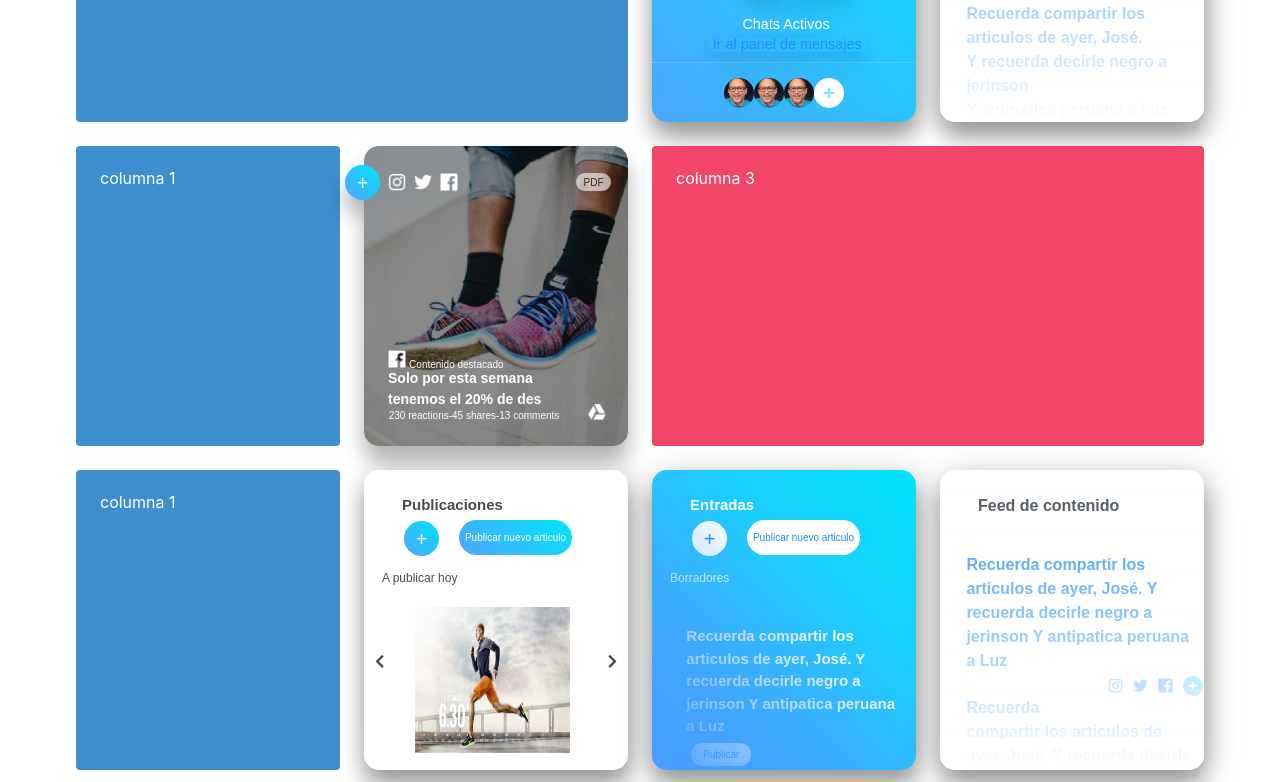
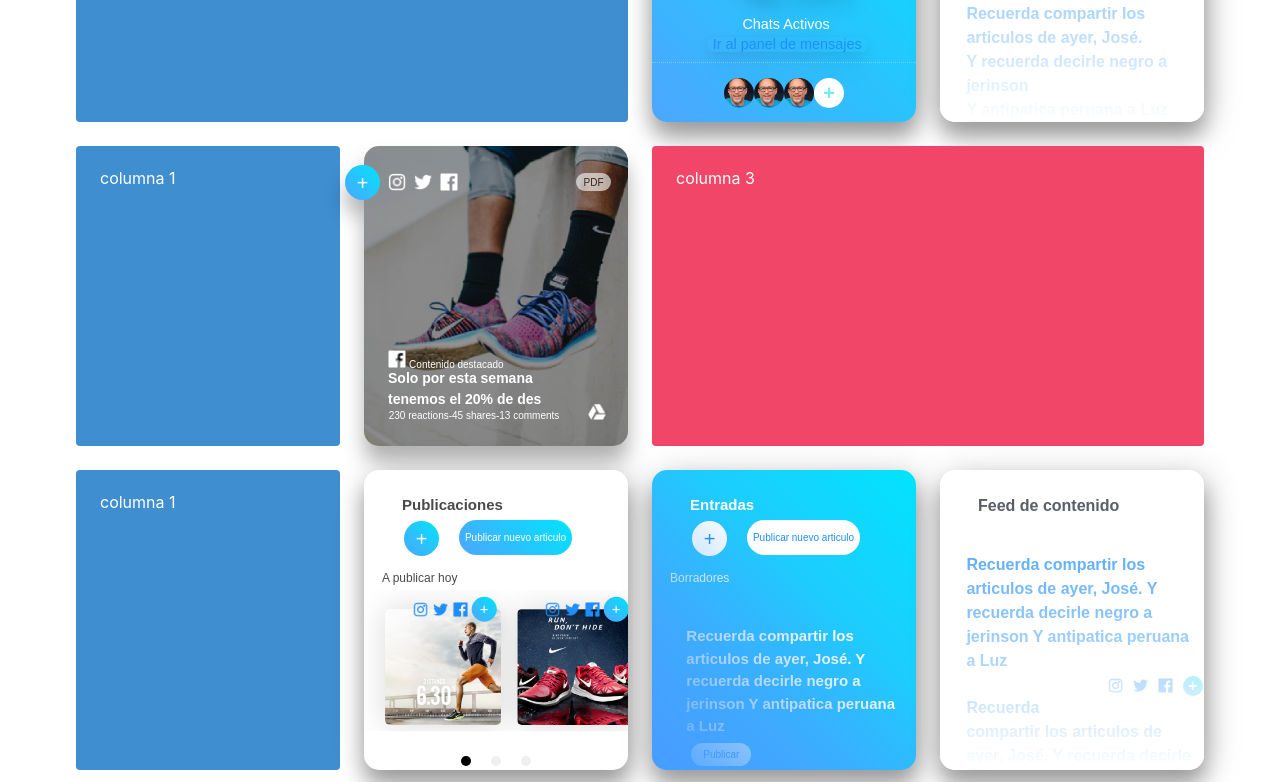
Before and after one commit to salazarcode/ivoryface, a Vue app: page /#/ in a window 1280 px wide. Shown: the part 278-1060 px from the top of the page. Built offline with nearby package versions, Linux system fonts and the light colour scheme.

Commit message:
carousel

```diff
--- a/package.json
+++ b/package.json
@@ -15,6 +15,7 @@
     "node-sass": "^4.9.0",
     "sass-loader": "^7.0.1",
     "vue": "^2.5.2",
+    "vue-carousel": "^0.8.1",
     "vue-router": "^3.0.1"
   },
   "devDependencies": {
--- a/src/components/sliderpubli.vue
+++ b/src/components/sliderpubli.vue
@@ -1,132 +1,145 @@
 <template>
-<div class="slideshow">
-  <ul class="slider">
-		<li>
-			<div class="sliderimagen">
-				<img src="../assets/recursos/foto-02.png" class="img"  >
+<carousel>
+  <slide>
+    <div class="contenedorbotones">
+    <img src="../assets/recursos/logo-instagram-azul.png">
+    <img src="../assets/recursos/logo-twitter-azul.png">
+    <img src="../assets/recursos/logo-facebook-azul.png">
+    <a class="mas">+</a>
     </div>
-    </li>
-    <li>
-        <div class="sliderimagen">
-          <img src="../assets/recursos/foto-03.png" class="img" >
+    <div class="contenedorimagen">
+   <img src="../assets/recursos/foto-02.png" class="img">
     </div>
-    </li>
-  </ul>
-  <div class="left">
-        <span class="fa fa-chevron-left"></span>
+  </slide>
+  <slide>
+    <div class="contenedorbotones dos">
+    <img src="../assets/recursos/logo-instagram-azul.png">
+    <img src="../assets/recursos/logo-twitter-azul.png">
+    <img src="../assets/recursos/logo-facebook-azul.png">
+    <a class="mas dos">+</a>
     </div>
+      <div class="contenedorimagen">
+        <img src="../assets/recursos/foto-03.png" class="img">
+      </div>
+  </slide>
+   <slide>
+        <div class="contenedorbotones tres">
+    <img src="../assets/recursos/logo-instagram-azul.png">
+    <img src="../assets/recursos/logo-twitter-azul.png">
+    <img src="../assets/recursos/logo-facebook-azul.png">
+    <a class="mas tres">+</a>
+    </div>
+     <div class="contenedorimagen">
+        <img src="../assets/recursos/foto-02.png" class="img">
+     </div>
+  </slide>
+   <slide>
+    <div class="contenedorbotones cuatro">
+    <img src="../assets/recursos/logo-instagram-azul.png">
+    <img src="../assets/recursos/logo-twitter-azul.png">
+    <img src="../assets/recursos/logo-facebook-azul.png">
+    <a class="mas cuatro">+</a>
+    </div>
+     <div class="contenedorimagen">
+        <img src="../assets/recursos/foto-03.png" class="img">
+     </div>
+  </slide>
+   <slide>
+     <div class="contenedorbotones cinco">
+    <img src="../assets/recursos/logo-instagram-azul.png">
+    <img src="../assets/recursos/logo-twitter-azul.png">
+    <img src="../assets/recursos/logo-facebook-azul.png">
+    <a class="mas cinco">+</a>
+    </div>
+      <div class="contenedorimagen">
+        <img src="../assets/recursos/foto-02.png" class="img">
+      </div>
+  </slide>
+</carousel>
+</template>
+<style lang="scss">
+$blanco:#fff;
+$negro:#000;
+$gris:#434B52;
+$azul:#1F8EFA;
+$verdea:#75EAFF;
+$degradado:linear-gradient(45deg, rgba(77,166,254,1) 0%, rgba(0,228,253,1) 100%);
 
-      <div class="right">
-        <span class="fa fa-chevron-right"></span>
-  </div>
-</div>
-</template>
-<script>
-export default {
-
+  .VueCarousel-inner {
+    //flex-basis: 327px !important;
+    position: relative;
   }
-$(document).ready(function(){
-	var imgItems = $('.slider li').length; // Numero de Slides
-	var imgPos = 1;
-
-	$('.slider li').hide(); // Ocultanos todos los slides
-	$('.slider li:first').show(); // Mostramos el primer slide
-	$('.pagination li:first').css({'color': '#CD6E2E'}); // Damos estilos al primer item de la paginacion
-
-	// Ejecutamos todas las funciones
-	$('.pagination li').click(pagination);
-	$('.right span').click(nextSlider);
-	$('.left span').click(prevSlider);
-
-
-
-	// FUNCIONES =========================================================
-
-	function pagination(){
-		var paginationPos = $(this).index() + 1; // Posicion de la paginacion seleccionada
-
-		$('.slider li').hide(); // Ocultamos todos los slides
-		$('.slider li:nth-child('+ paginationPos +')').fadeIn(); // Mostramos el Slide seleccionado
-
-		// Dandole estilos a la paginacion seleccionada
-		$('.pagination li').css({'color': '#858585'});
-		$(this).css({'color': '#CD6E2E'});
-
-		imgPos = paginationPos;
+.VueCarousel-slide{
+  position: relative;
+}
+  .VueCarousel-slide .contenedorimagen {
+    margin: 15px 10px 10px 2.1%;
+    //position: absolute;
+    transform: translate(18px, 4px);
+    width: 116px;
+    overflow: hidden;
+    height: 116px;
+    filter:drop-shadow(0px 0px 15px rgba(0, 0, 0, 0.15));
+     border-radius: 5px;
+     padding: 0;
 
   }
 
-	function nextSlider(){
-		if( imgPos >= imgItems){imgPos = 1;}
-		else {imgPos++;}
-
-		$('.pagination li').css({'color': '#858585'});
-		$('.pagination li:nth-child(' + imgPos +')').css({'color': '#CD6E2E'});
-
-		$('.slider li').hide(); // Ocultamos todos los slides
-		$('.slider li:nth-child('+ imgPos +')').fadeIn(); // Mostramos el Slide seleccionado
-
+.VueCarousel-slide .img {
+    height: 100%;
+    width: auto !important;
+    max-width: none;
 }
-
-	function prevSlider(){
-		if( imgPos <= 1){imgPos = imgItems;}
-		else {imgPos--;}
-
-		$('.pagination li').css({'color': '#858585'});
-		$('.pagination li:nth-child(' + imgPos +')').css({'color': '#CD6E2E'});
-
-		$('.slider li').hide(); // Ocultamos todos los slides
-		$('.slider li:nth-child('+ imgPos +')').fadeIn(); // Mostramos el Slide seleccionado
-	}
-
-});
-
-</script>
-
-<style lang="scss" scoped>
-ul,ol{
-	list-style: none;
-}
-
-.slideshow{
-	width: 100%;
+.VueCarousel-dot-container{
+top: -25px;
 position: relative;
 }
 
-.slider  ul{
-  width: 100%;
+.contenedorbotones {
+    top: 12px;
+    position: absolute;
+    left: 49px;
+    height: 15px;
+    width: 15px;
+    z-index: 9999999;
+    display: flex;
+    &.dos{
+      left: 49px;
       position: absolute;
     }
-
-
-.sliderimagen{
-    top: 17px;
-    align-items: center;
-    justify-content: center;
-    overflow: hidden;
+     &.tres{
+      left: 49  px;
       position: absolute;
-
-
     }
-.img{
-    height: 146px;
-    width: 60%;
+    &.cuatro{
+      left: 49px;
+      position: absolute;
     }
-.left{
-    display: flex;
+      &.cinco{
+      left: 49px;
+      position: absolute;
+    }
+}
+.contenedorbotones img {
+    margin-right: 5px;
+}
+.mas{
+    top: 33px;
+    left: 37px;
+    border-radius: 5px;
+    position: absolute;
+    width: 25px;
+    height: 25px;
+    transform: translate(87%, -153%);
     justify-content: center;
     align-items: center;
-    position: absolute;
-    top: 64px;
-    left: 11px;
-}
-.right{
+    font-size: 0.6em;
+    filter: drop-shadow(0px 15px 10px rgba(0, 0, 0, 0.1));
+    border-radius: 50%;
+    font-size: 15px;
+    background:$degradado;
+    color: #fff;
     display: flex;
-    justify-content: center;
-    align-items: center;
-    position: absolute;
-    top: 64px;
-    right: 11px;
     }
 
 </style>
--- a/src/main.js
+++ b/src/main.js
@@ -6,12 +6,16 @@ import router from './router'
 import 'bulma/css/bulma.css'
 import 'bulma'
 
-Vue.config.productionTip = false
+import VueCarousel from 'vue-carousel';
+Vue.use(VueCarousel);
+import { Carousel, Slide } from 'vue-carousel';
 
 /* eslint-disable no-new */
 new Vue({
   el: '#app',
   router,
+  Carousel,
+  Slide,
   components: { App },
   template: '<App/>'
 });
```
Also changed, not shown: 1 other file (tests, documents, lock files or other folders). Lines whose indentation alone changed are shown as unchanged.
